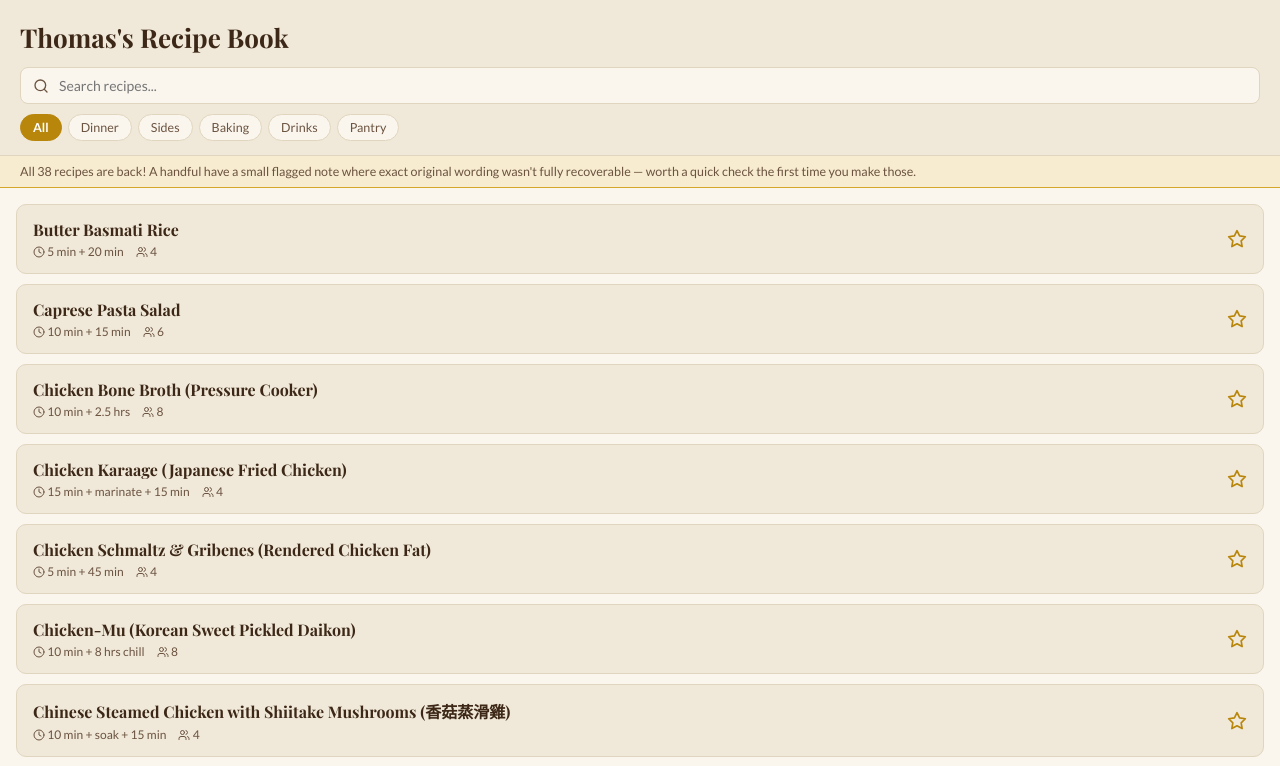
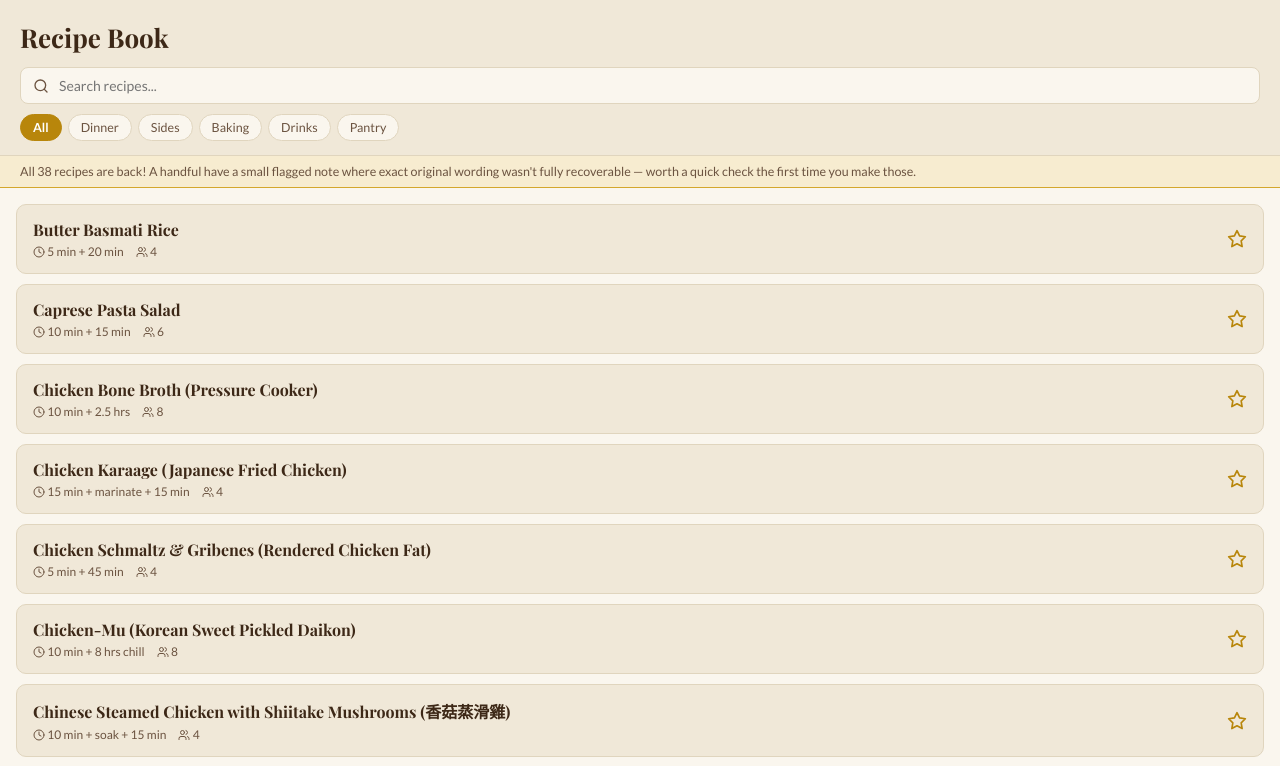
Before and after one commit to Baca008/recipe-book, a React (Vite) app: page / in a window 1280 px wide. Shown: the top 766 px of the page. Built offline with nearby package versions, Linux system fonts and the light colour scheme.

Commit message:
Rename to Recipe Book

```diff
--- a/src/App.jsx
+++ b/src/App.jsx
@@ -1471,7 +1471,7 @@ export default function RecipeBook() {
       {!selected && (
         <>
           <div className="rb-header">
-            <h1 className="rb-title">Thomas's Recipe Book</h1>
+            <h1 className="rb-title">Recipe Book</h1>
             <div className="rb-search">
               <Search size={16} color="#6B5340" />
               <input placeholder="Search recipes..." value={query} onChange={(e) => setQuery(e.target.value)} />
```
